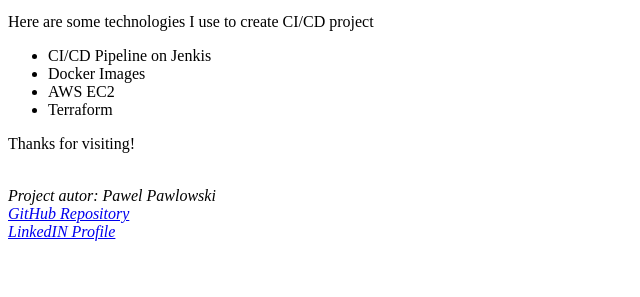
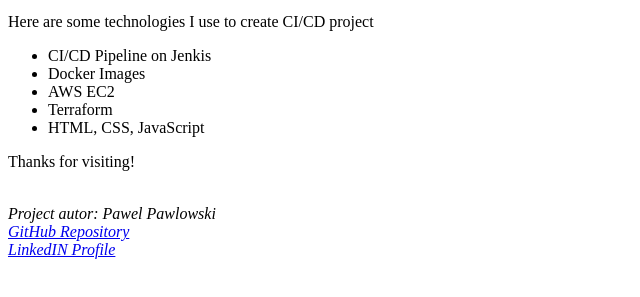
Before and after one commit to karmazynowyksiaze/CI-CD-App, a plain HTML site: page src/client/index.html in a window 1280 px wide. Shown: the part 101-398 px from the top of the page, without its empty margins (0-640 px from the left). Drawn offline with Linux system fonts and the light colour scheme.

Commit message:
test(core): add new line to html file

```diff
--- a/src/client/index.html
+++ b/src/client/index.html
@@ -15,6 +15,7 @@
         <li>Docker Images</li>
         <li>AWS EC2</li>
         <li>Terraform</li>
+        <li>HTML, CSS, JavaScript</li>
     </ul>
     <p>Thanks for visiting!</p>
     </br>
```
